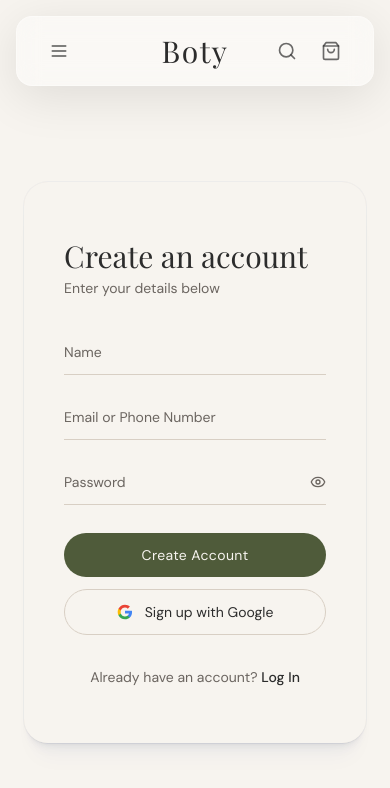
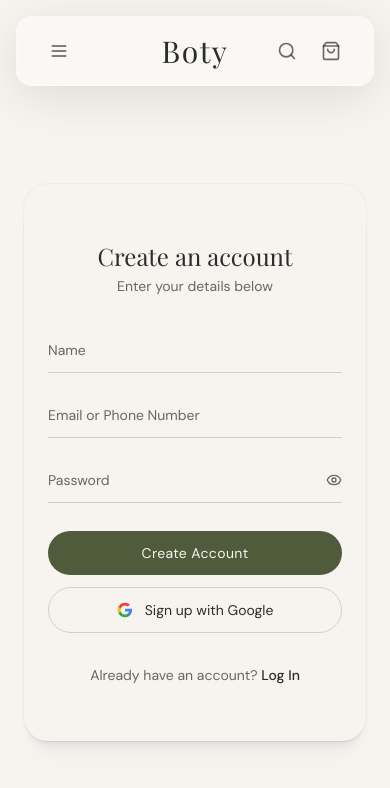
Before and after one commit to Muhammad-Huzaifa24/boty-ecommerce-template, a Next.js app: page /signup in a window 390 px wide. Shown: the top 788 px of the page. Built offline with nearby package versions, Linux system fonts and the light colour scheme.

Commit message:
Fix responsiveness - sign up page

```diff
--- a/app/signup/page.tsx
+++ b/app/signup/page.tsx
@@ -37,13 +37,13 @@ export default function SignupPage() {
             </div>
 
             {/* Right: Form */}
-            <div className="flex flex-col justify-center px-10 py-14 bg-background">
-              <div className="mb-8">
-                <h1 className="font-serif text-3xl text-foreground mb-1">Create an account</h1>
-                <p className="text-sm text-muted-foreground">Enter your details below</p>
+            <div className="flex flex-col justify-center items-center lg:items-start px-6 sm:px-10 py-14 bg-background">
+              <div className="w-full max-w-sm lg:max-w-none mb-8">
+                <h1 className="font-serif text-2xl sm:text-3xl text-foreground mb-1 text-center lg:text-left">Create an account</h1>
+                <p className="text-sm text-muted-foreground text-center lg:text-left">Enter your details below</p>
               </div>
 
-              <form onSubmit={handleSubmit} className="space-y-5">
+              <form onSubmit={handleSubmit} className="space-y-5 w-full max-w-sm lg:max-w-none">
                 <div>
                   <input
                     required
```
